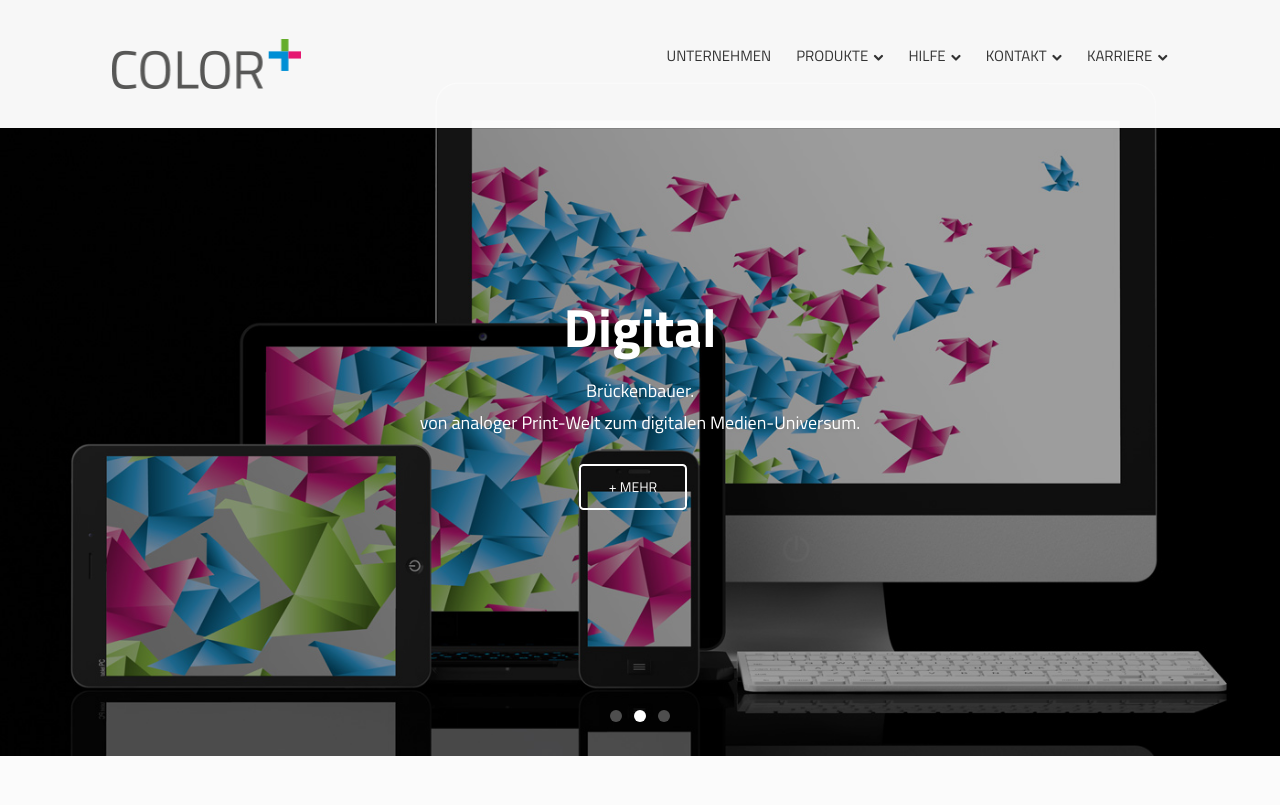
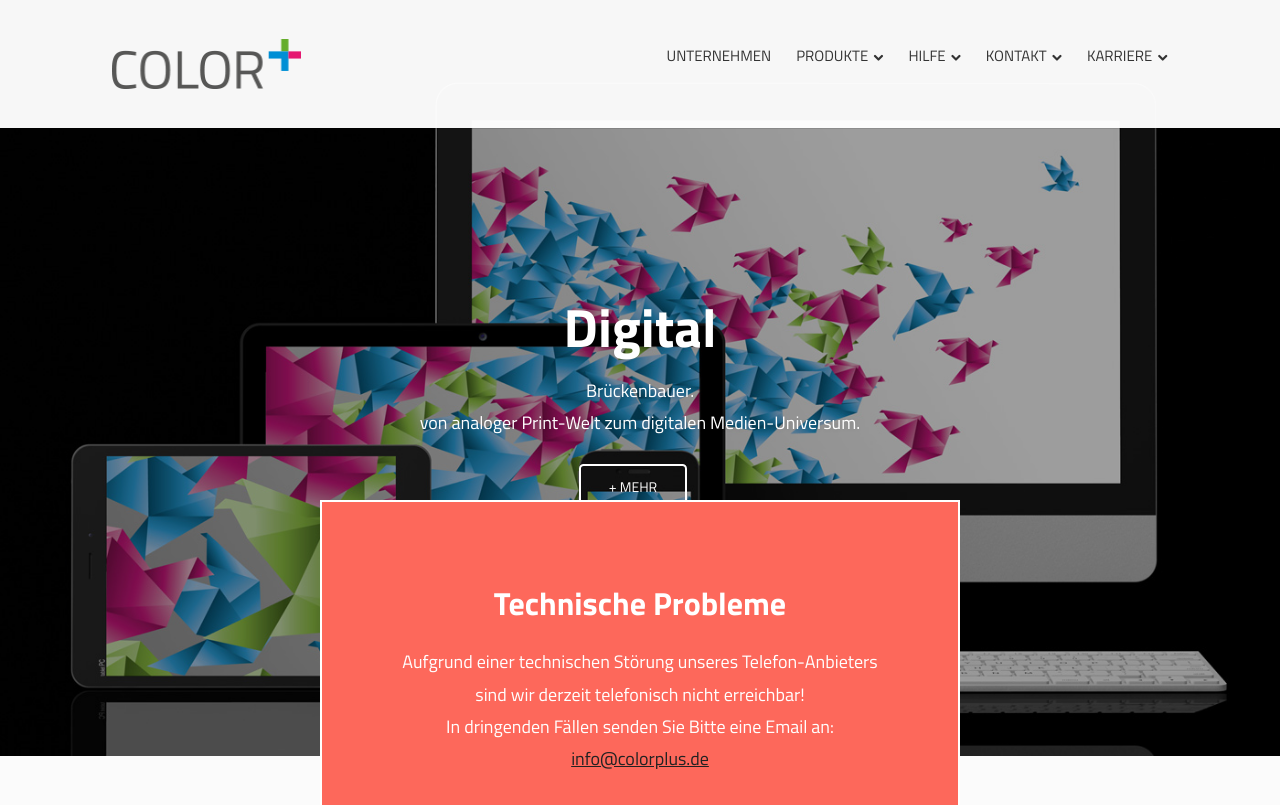
Before and after one commit to colorplusWeb/colorplus.de, a Jekyll site: the page built from index.html, in a window 1280 px wide and 1400 px high. Shown: the top 805 px of the window. Built offline with Jekyll 4.4.1, drawn with Linux system fonts in a browser that asks for light colours; some of the changed text lies outside the part shown; grey boxes are pictures that could not be loaded.

Commit message:
telefon störung popup

```diff
--- a/index.html
+++ b/index.html
@@ -2,6 +2,17 @@
 layout: default
 ---
 
+<div class="popup">
+  <h2 style="color: white; margin-top: 10px">Technische Probleme</h2>
+  <p>
+    Aufgrund einer technischen Störung unseres Telefon-Anbieters sind wir
+    derzeit telefonisch nicht erreichbar! <br />In dringenden Fällen senden Sie
+    Bitte eine Email an:
+    <a href="mailto:info@colorplus.de">info@colorplus.de</a> <br /><br />Es wird
+    mit Hochdruck an einer Lösung gearbeitet - vielen Dank für Ihr Verständnis
+    und Ihre Geduld!
+  </p>
+</div>
 <main role="main">
   <div id="intro-wrap" data-height="42">
     <div
@@ -447,3 +458,26 @@ layout: default
 <script type="text/javascript">
   document.getElementsByTagName("body")[0].className += " page";
 </script>
+<style>
+  .popup {
+    position: absolute;
+    padding: 70px;
+    background-color: rgba(253, 104, 91, 1);
+    color: white;
+    border: 2px solid white;
+    z-index: 99999;
+    text-align: center;
+    width: 50vw;
+    max-width: 1200px;
+    top: 50%;
+    left: 50%;
+    margin: -200px 0 0 -25vw;
+  }
+  @media (max-width: 700px) {
+    .popup {
+      left: 30%;
+      width: 90% !important;
+      padding: 40px;
+    }
+  }
+</style>
```
